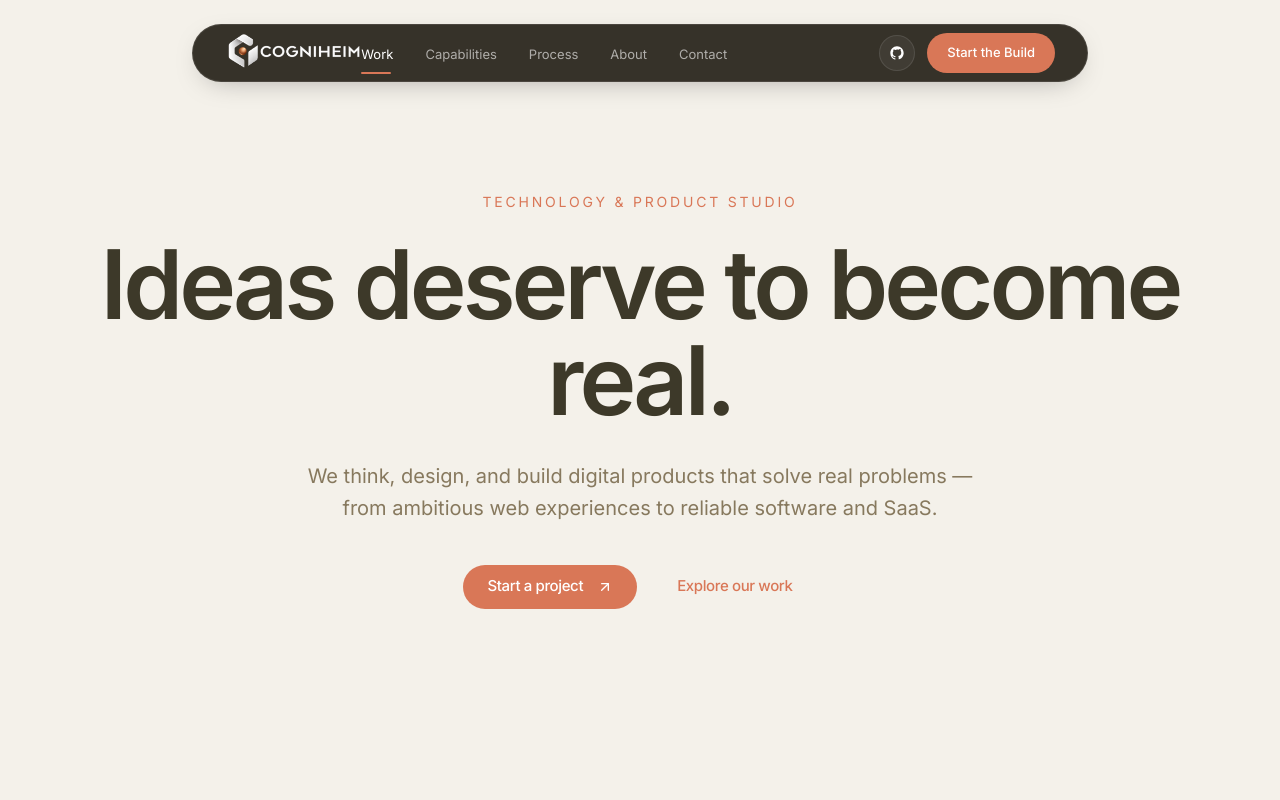
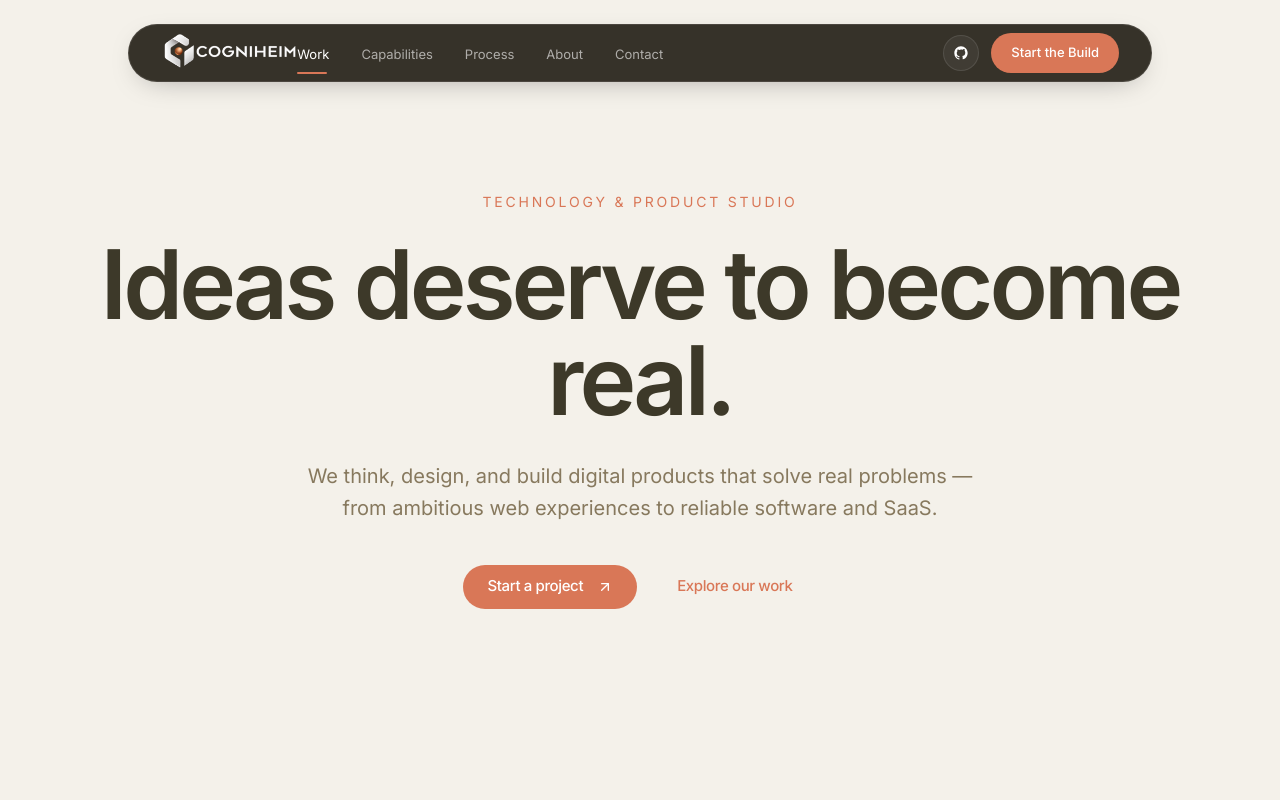
Before and after one commit to sameerthedeveloper/cogniheim, a Next.js app: page / in a window 1280 px wide. Shown: the top 800 px of the page. Built offline with nearby package versions, Linux system fonts and the light colour scheme.

Commit message:
Fix navbar spacing

```diff
--- a/app/components/Nav.jsx
+++ b/app/components/Nav.jsx
@@ -134,7 +134,7 @@ export default function Nav() {
     <header
       ref={headerRef}
       className={cn(
-        'fixed inset-x-4 top-4 z-50 mx-auto w-auto max-w-4xl border border-white/10 bg-noir/90 px-4 shadow-[0_8px_30px_-14px_rgba(0,0,0,0.4)] backdrop-blur-xl sm:inset-x-10 sm:top-6 sm:px-0',
+        'fixed inset-x-4 top-4 z-50 mx-auto w-auto max-w-5xl border border-white/10 bg-noir/90 px-4 shadow-[0_8px_30px_-14px_rgba(0,0,0,0.4)] backdrop-blur-xl sm:inset-x-10 sm:top-6 sm:px-0',
         open ? 'flex flex-col rounded-[28px]' : 'flex rounded-full',
       )}
     >
@@ -155,7 +155,7 @@ export default function Nav() {
         <ul ref={listRef} className="relative hidden items-center gap-8 md:flex">
           <span
             ref={indicatorRef}
-            className="pointer-events-none absolute -bottom-[9px] left-0 h-0.5 rounded-full bg-accent opacity-0"
+            className="pointer-events-none absolute -bottom-2.25 left-0 h-0.5 rounded-full bg-accent opacity-0"
           />
           {LINKS.map((link) => (
             <li key={link.href} data-nav-item>
```
